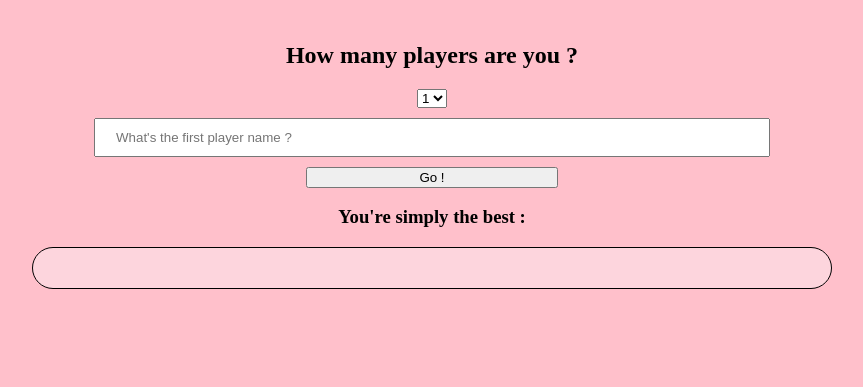
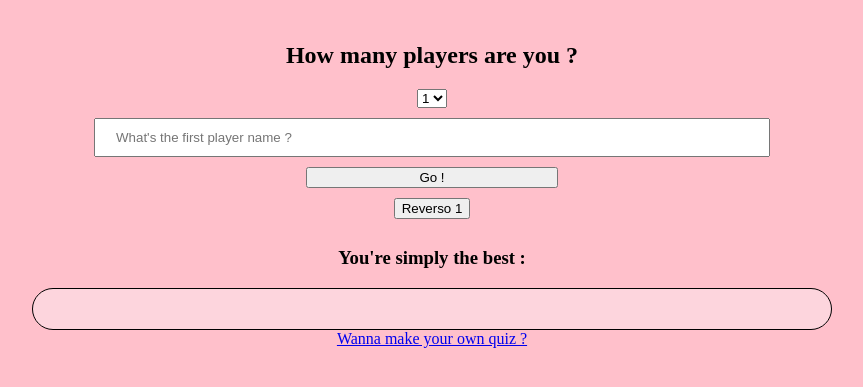
Before and after one commit to Arkayve/come-on-barbie-let-s-go-party, a PHP site: page / in a window 1280 px wide. Shown: the part 58-445 px from the top of the page, without its empty margins (208-1071 px from the left). Run offline with PHP 8.4, Linux system fonts and the light colour scheme.

Commit message:
quiz correctly save in var on click, make <a> for future implementation of create own quiz

```diff
--- a/assets/css/style.css
+++ b/assets/css/style.css
@@ -22,8 +22,16 @@ body {
     margin: 10px;
 }
 
-.btn-choice {
+.btn-player {
     width: 20%;
+}
+
+.btn-quiz {
+    margin: 10px;
+}
+
+.select {
+    background-color: blueviolet;
 }
 
 ol {
--- a/assets/js/script.js
+++ b/assets/js/script.js
@@ -62,7 +62,6 @@ function saveBestScores() {
         let player = {};
         player["name"] = playerNames[i];
         player["score"] = playerScores[i];
-        player["time"] = gameOverTime;
         scores.push(player);
     })
     scores.sort((a, b) => b.score - a.score);
@@ -109,22 +108,29 @@ function runTimer() {
 }
 
 function endTimer() {
-    gameOverTime = displayTimer.textContent;
     clearInterval(timer);
 }
 
 // function to save json file in a variable
-function getQuiz(quiz, json) {
+function getQuiz(json) {
     fetch(json)
         .then(response => response.json())
         .then(data => {
-            quiz = data;
-            console.log(quiz);
+            whichQuiz = data;
+            console.log(whichQuiz);
         })
         .catch(error => {
             console.error("Une erreur s'est produite :", error);
         });
 }
 
-let reverso1;
-getQuiz(reverso1, '../assets/json/reverso_1.json');
+// to save futures questions
+let whichQuiz;
+
+// listen quiz choice and store it
+document.getElementById('quiz-choice').addEventListener('click', function(event) {
+    if (!event.target.classList.contains('btn')) return;
+    event.target.classList.add('select');
+    let quizName = event.target.getAttribute('id');
+    getQuiz(`../assets/json/${quizName}.json`);
+})
--- a/index.html
+++ b/index.html
@@ -1,5 +1,5 @@
 <!DOCTYPE html>
-<html lang="fr">
+<html lang="en">
 
 <head>
     <meta charset="UTF-8">
@@ -31,7 +31,11 @@
             <input id="third-player-name" type="text" placeholder="What's the third player name ?" class="player-name">
             <input id="fourth-player-name" type="text" placeholder="What's the fourth player name ?"
                 class="player-name">
-            <button id="get-name" type="button" class="btn btn-choice">Go !</button>
+            <button id="get-name" type="button" class="btn btn-player">Go !</button>
+        </section>
+
+        <section id="quiz-choice" class="quiz-choice">
+            <button id="reverso-1" type="button" class="btn btn-quiz">Reverso 1</button>
         </section>
 
         <section class="ranking">
@@ -42,7 +46,7 @@
     </main>
 
     <footer>
-
+        <a id="own-quiz" href="#">Wanna make your own quiz ?</a>
     </footer>
 
     <script src="assets/js/script.js"></script>
```
Also changed, not shown: assets/json/reverso-1.json (renamed from assets/json/reverso_1.json).
